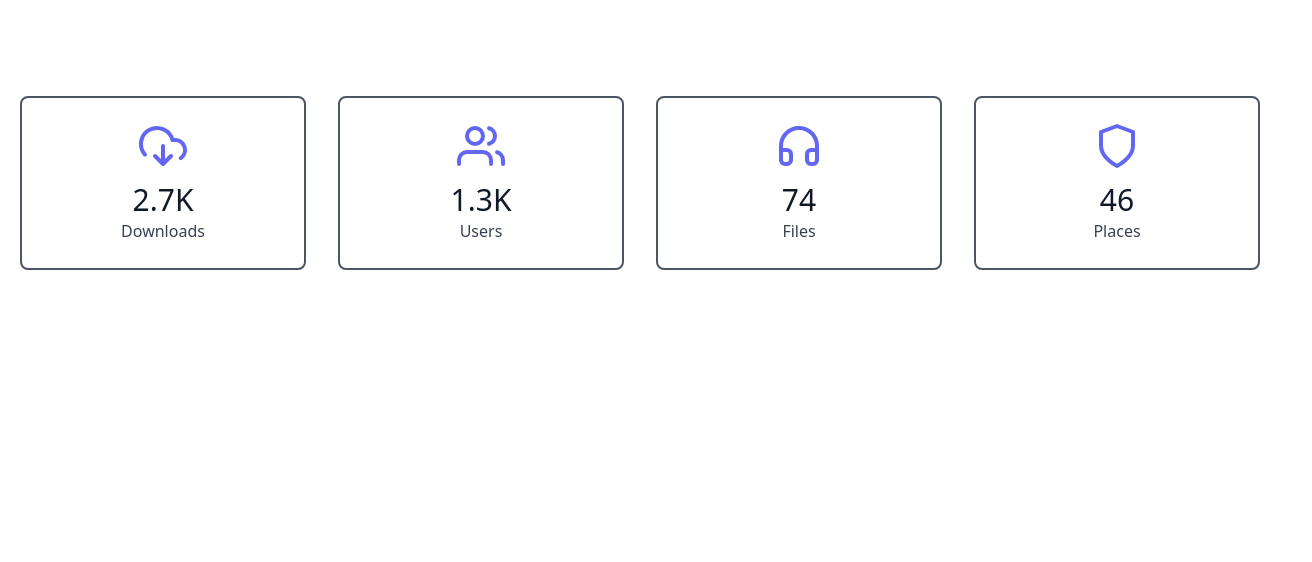
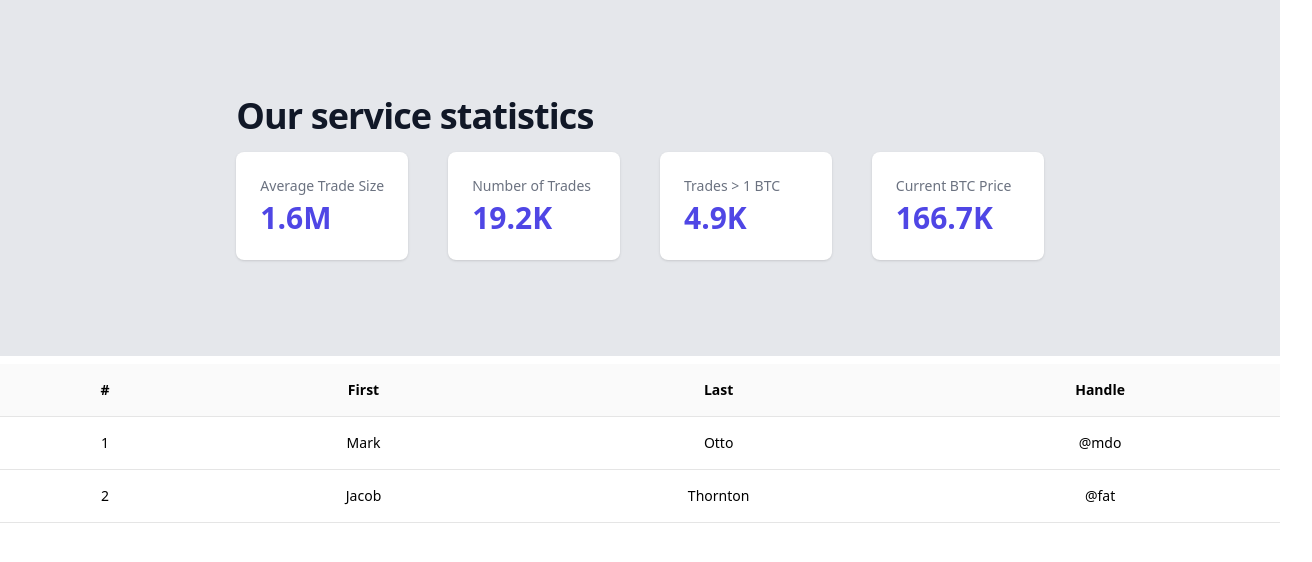
Before and after one commit to Mito91243/real-time-Binance, a website: page index.html in a window 1280 px wide. Shown: the whole page, 1312 px wide, since content can reach past the window. Drawn offline with nearby package versions, Linux system fonts and the light colour scheme.

Commit message:
HTML Update

```diff
--- a/index.html
+++ b/index.html
@@ -6,99 +6,131 @@
     <script src="https://cdn.tailwindcss.com"></script>
   </head>
   <body>
-    <section class="text-gray-700 body-font">
-      <div class="container px-5 py-24 mx-auto">
-        <div class="flex flex-wrap -m-4 text-center">
-          <div class="p-4 md:w-1/4 sm:w-1/2 w-full">
+    <!-- STATS -->
     <div
-              class="border-2 border-gray-600 px-4 py-6 rounded-lg transform transition duration-500 hover:scale-110"
+      class="bg-gray-200 w-full dark:bg-gray-700 flex justify-center items-left"
     >
-              <svg
-                fill="none"
-                stroke="currentColor"
-                stroke-linecap="round"
-                stroke-linejoin="round"
-                stroke-width="2"
-                class="text-indigo-500 w-12 h-12 mb-3 inline-block"
-                viewBox="0 0 24 24"
+      <div class="max-w-7xl mx-auto px-4 sm:px-6 lg:py-24 lg:px-8">
+        <h2
+          class="text-3xl font-extrabold tracking-tight text-gray-900 sm:text-4xl dark:text-white"
         >
-                <path d="M8 17l4 4 4-4m-4-5v9"></path>
-                <path
-                  d="M20.88 18.09A5 5 0 0018 9h-1.26A8 8 0 103 16.29"
-                ></path>
-              </svg>
-              <h2 class="title-font font-medium text-3xl text-gray-900">
-                2.7K
+          Our service statistics
         </h2>
-              <p class="leading-relaxed">Downloads</p>
+        <div class="grid grid-cols-1 gap-10 sm:grid-cols-4 mt-4">
+          <div
+            class="bg-white overflow-hidden shadow sm:rounded-lg dark:bg-gray-900"
+          >
+            <div class="px-4 py-5 sm:p-6">
+              <dl>
+                <dt
+                  class="text-sm leading-5 font-medium text-gray-500 truncate dark:text-gray-400"
+                >
+                  Average Trade Size
+                </dt>
+                <dd
+                  class="mt-1 text-3xl leading-9 font-semibold text-indigo-600 dark:text-indigo-400"
+                >
+                  1.6M
+                </dd>
+              </dl>
             </div>
           </div>
-          <div class="p-4 md:w-1/4 sm:w-1/2 w-full">
           <div
-              class="border-2 border-gray-600 px-4 py-6 rounded-lg transform transition duration-500 hover:scale-110"
+            class="bg-white overflow-hidden shadow sm:rounded-lg dark:bg-gray-900"
           >
-              <svg
-                fill="none"
-                stroke="currentColor"
-                stroke-linecap="round"
-                stroke-linejoin="round"
-                stroke-width="2"
-                class="text-indigo-500 w-12 h-12 mb-3 inline-block"
-                viewBox="0 0 24 24"
+            <div class="px-4 py-5 sm:p-6">
+              <dl>
+                <dt
+                  class="text-sm leading-5 font-medium text-gray-500 truncate dark:text-gray-400"
                 >
-                <path d="M17 21v-2a4 4 0 00-4-4H5a4 4 0 00-4 4v2"></path>
-                <circle cx="9" cy="7" r="4"></circle>
-                <path d="M23 21v-2a4 4 0 00-3-3.87m-4-12a4 4 0 010 7.75"></path>
-              </svg>
-              <h2 class="title-font font-medium text-3xl text-gray-900">
-                1.3K
-              </h2>
-              <p class="leading-relaxed">Users</p>
+                  Number of Trades
+                </dt>
+                <dd
+                  class="mt-1 text-3xl leading-9 font-semibold text-indigo-600 dark:text-indigo-400"
+                >
+                  19.2K
+                </dd>
+              </dl>
             </div>
           </div>
-          <div class="p-4 md:w-1/4 sm:w-1/2 w-full">
           <div
-              class="border-2 border-gray-600 px-4 py-6 rounded-lg transform transition duration-500 hover:scale-110"
+            class="bg-white overflow-hidden shadow sm:rounded-lg dark:bg-gray-900"
           >
-              <svg
-                fill="none"
-                stroke="currentColor"
-                stroke-linecap="round"
-                stroke-linejoin="round"
-                stroke-width="2"
-                class="text-indigo-500 w-12 h-12 mb-3 inline-block"
-                viewBox="0 0 24 24"
+            <div class="px-4 py-5 sm:p-6">
+              <dl>
+                <dt
+                  class="text-sm leading-5 font-medium text-gray-500 truncate dark:text-gray-400"
                 >
-                <path d="M3 18v-6a9 9 0 0118 0v6"></path>
-                <path
-                  d="M21 19a2 2 0 01-2 2h-1a2 2 0 01-2-2v-3a2 2 0 012-2h3zM3 19a2 2 0 002 2h1a2 2 0 002-2v-3a2 2 0 00-2-2H3z"
-                ></path>
-              </svg>
-              <h2 class="title-font font-medium text-3xl text-gray-900">74</h2>
-              <p class="leading-relaxed">Files</p>
+                  Trades > 1 BTC
+                </dt>
+                <dd
+                  class="mt-1 text-3xl leading-9 font-semibold text-indigo-600 dark:text-indigo-400"
+                >
+                  4.9K
+                </dd>
+              </dl>
             </div>
           </div>
-          <div class="p-4 md:w-1/4 sm:w-1/2 w-full">
           <div
-              class="border-2 border-gray-600 px-4 py-6 rounded-lg transform transition duration-500 hover:scale-110"
+            class="bg-white overflow-hidden shadow sm:rounded-lg dark:bg-gray-900"
           >
-              <svg
-                fill="none"
-                stroke="currentColor"
-                stroke-linecap="round"
-                stroke-linejoin="round"
-                stroke-width="2"
-                class="text-indigo-500 w-12 h-12 mb-3 inline-block"
-                viewBox="0 0 24 24"
+            <div class="px-4 py-5 sm:p-6">
+              <dl>
+                <dt
+                  class="text-sm leading-5 font-medium text-gray-500 truncate dark:text-gray-400"
                 >
-                <path d="M12 22s8-4 8-10V5l-8-3-8 3v7c0 6 8 10 8 10z"></path>
-              </svg>
-              <h2 class="title-font font-medium text-3xl text-gray-900">46</h2>
-              <p class="leading-relaxed">Places</p>
+                  Current BTC Price
+                </dt>
+                <dd
+                  class="mt-1 text-3xl leading-9 font-semibold text-indigo-600 dark:text-indigo-400"
+                >
+                  166.7K
+                </dd>
+              </dl>
             </div>
           </div>
         </div>
       </div>
-    </section>
+    </div>
+    <!-- STATS -->
+
+    <!-- Trades -->
+    <div class="flex flex-col">
+      <div class="overflow-x-auto sm:-mx-6 lg:-mx-8">
+        <div class="inline-block min-w-full py-2 sm:px-6 lg:px-8">
+          <div class="overflow-hidden">
+            <table
+              class="min-w-full text-center text-sm font-light text-surface white:text-white"
+            >
+              <thead
+                class="border-b border-neutral-200 bg-neutral-50 font-medium white:border-white/10 white:text-neutral-800"
+              >
+                <tr>
+                  <th scope="col" class="px-6 py-4">#</th>
+                  <th scope="col" class="px-6 py-4">First</th>
+                  <th scope="col" class="px-6 py-4">Last</th>
+                  <th scope="col" class="px-6 py-4">Handle</th>
+                </tr>
+              </thead>
+              <tbody>
+                <tr class="border-b border-neutral-200 white:border-white/10">
+                  <td class="whitespace-nowrap px-6 py-4 font-medium">1</td>
+                  <td class="whitespace-nowrap px-6 py-4">Mark</td>
+                  <td class="whitespace-nowrap px-6 py-4">Otto</td>
+                  <td class="whitespace-nowrap px-6 py-4">@mdo</td>
+                </tr>
+                <tr class="border-b border-neutral-200 white:border-white/10">
+                  <td class="whitespace-nowrap px-6 py-4 font-medium">2</td>
+                  <td class="whitespace-nowrap px-6 py-4">Jacob</td>
+                  <td class="whitespace-nowrap px-6 py-4">Thornton</td>
+                  <td class="whitespace-nowrap px-6 py-4">@fat</td>
+                </tr>
+              </tbody>
+            </table>
+          </div>
+        </div>
+      </div>
+    </div>
+    <!-- Trades -->
   </body>
 </html>
```
Lines whose indentation alone changed are shown as unchanged.
